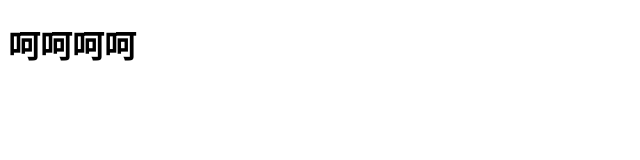
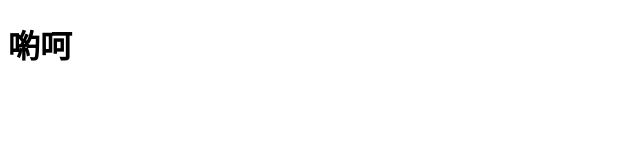
Before and after one commit to ann199560/viteWebsite2, a website built with Vite: page pages/contact.html in a window 1280 px wide. Shown: the whole page, without its empty margins (0-640 px from the left). Built offline with nearby package versions, Linux system fonts and the light colour scheme.

Commit message:
再更新一次

```diff
--- a/pages/contact.html
+++ b/pages/contact.html
@@ -8,7 +8,7 @@
   </head>
   <body>
     <%- include('./layout/header'); -%>
-    <h1>呵呵呵呵</h1>
+    <h1>喲呵</h1>
     <%- include('./layout/footer'); -%>
 
     <script type="module" src="../main.js"></script>
```
